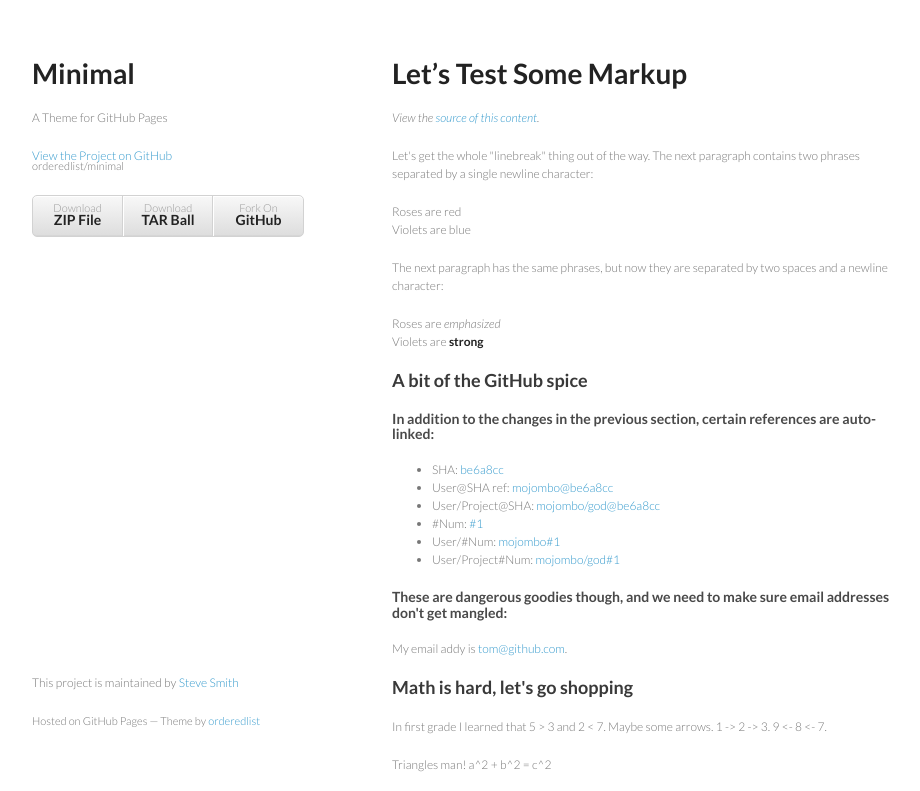
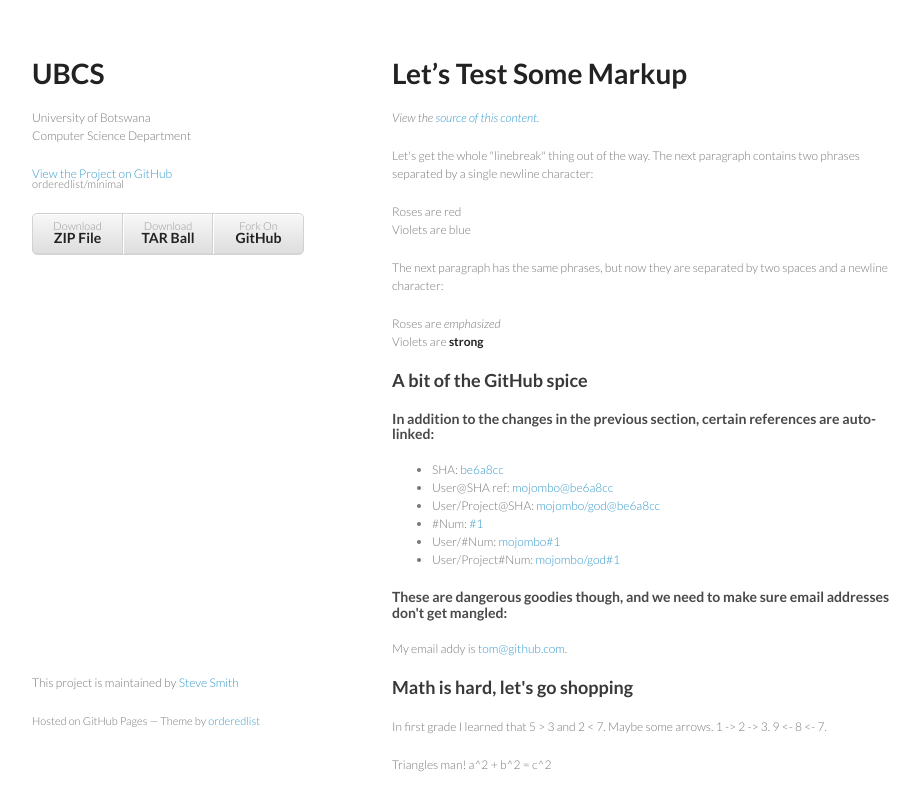
Before and after one commit to danieldube1/danieldube1.github, a plain HTML site: page index.html in a window 1280 px wide. Shown: the top 791 px of the page, without its empty margins (178-1098 px from the left). Drawn offline with Linux system fonts and the light colour scheme.

Commit message:
Update index.html

```diff
--- a/index.html
+++ b/index.html
@@ -15,9 +15,10 @@
   <body>
     <div class="wrapper">
       <header>
-        <h1>Minimal</h1>
-        <p>A Theme for GitHub Pages</p>
-        <p class="view"><a href="http://github.com/orderedlist/minimal">View the Project on GitHub <small>orderedlist/minimal</small></a></p>
+        <h1>UBCS</h1>
+        <p>University of Botswana </br>Computer Science Department</p>
+        <p class="view"><a href="http://github.com/orderedlist/minimal">View the Project on GitHub
+        <small>orderedlist/minimal</small></a></p>
         <ul>
           <li><a href="https://github.com/orderedlist/minimal/zipball/master">Download <strong>ZIP File</strong></a></li>
           <li><a href="https://github.com/orderedlist/minimal/tarball/master">Download <strong>TAR Ball</strong></a></li>
```
